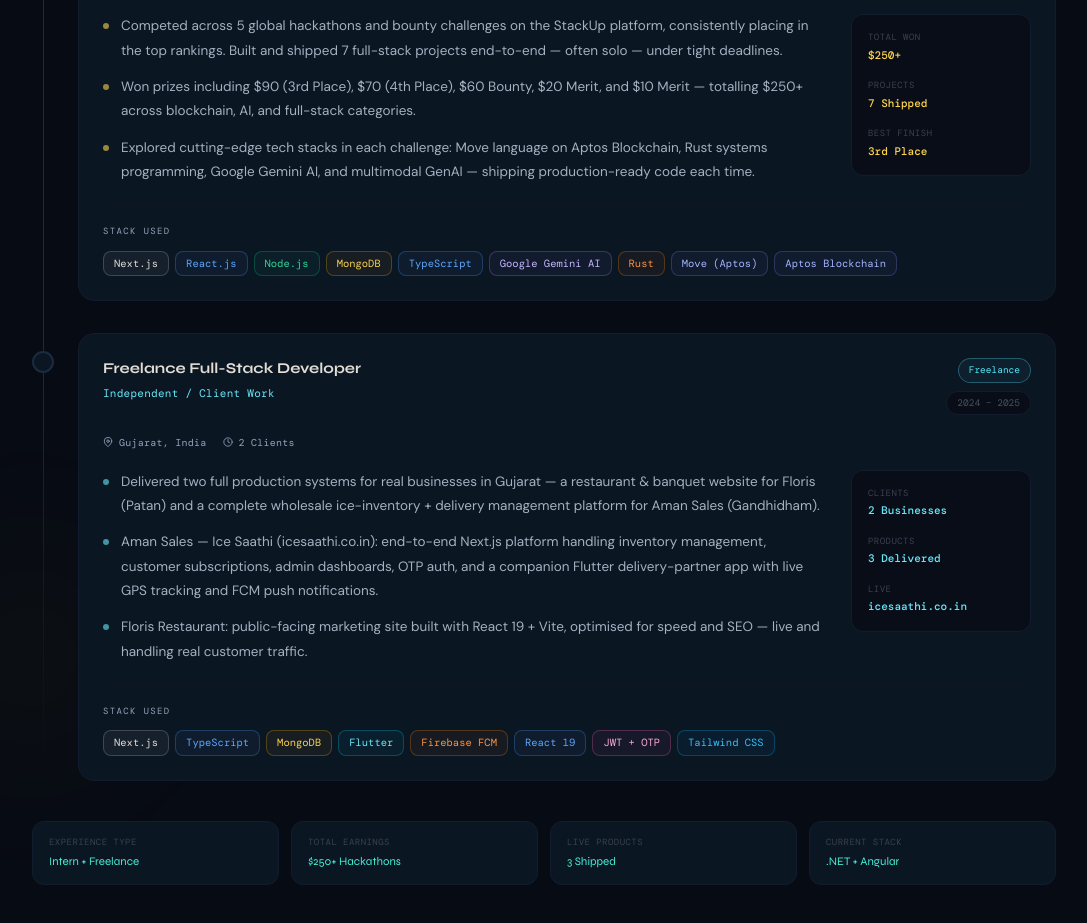
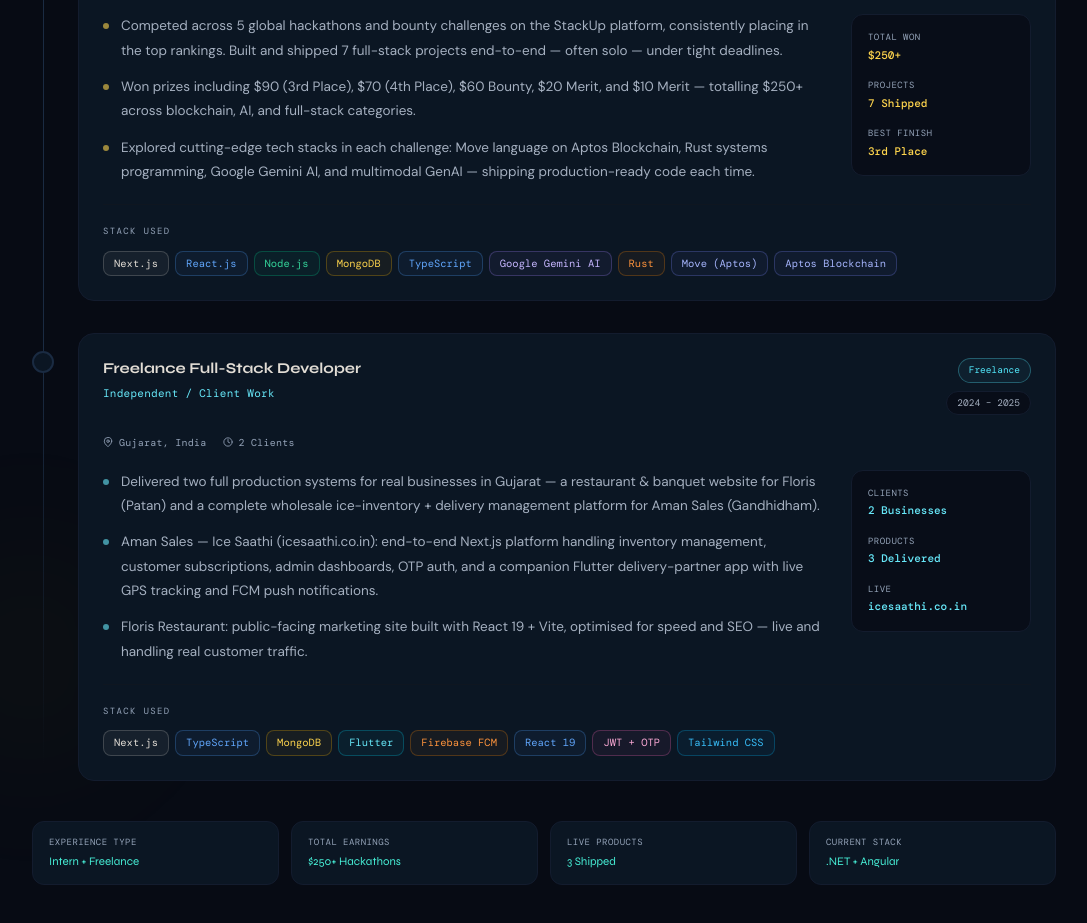
Before and after one commit to Nitrajsinh-Solanki/nitrajsinh-solanki-portfolio, a Next.js app in the folder nitrajsinh-solanki/: page / in a window 1280 px wide. Shown: the part 6740-7663 px from the top of the page, without its empty margins (96-1183 px from the left). Built offline with nearby package versions, Linux system fonts and the light colour scheme; no server answers; a web font is replaced by a local one.

Commit message:
Improve contrast of work history metadata

```diff
--- a/nitrajsinh-solanki/app/components/WorkHistory.tsx
+++ b/nitrajsinh-solanki/app/components/WorkHistory.tsx
@@ -323,7 +323,7 @@ export default function WorkHistory() {
                     >
                       {TYPE_LABEL[entry.type]}
                     </span>
-                    <span className="font-mono text-[9.5px] text-[#4A5060] border border-[#131C2E] bg-[#080D18] px-2.5 py-1 rounded-full">
+                    <span className="font-mono text-[9.5px] text-[#A5B0C0] border border-[#131C2E] bg-[#080D18] px-2.5 py-1 rounded-full">
                       {entry.period}
                     </span>
                   </div>
@@ -370,7 +370,7 @@ export default function WorkHistory() {
                   >
                     {entry.achievements.map((a) => (
                       <div key={a.label} className="flex flex-col gap-0.5">
-                        <span className="font-mono text-[9px] text-[#3A4050] uppercase tracking-wider">
+                        <span className="font-mono text-[9px] text-[#94A3B8] uppercase tracking-wider">
                           {a.label}
                         </span>
                         <span
@@ -421,7 +421,7 @@ export default function WorkHistory() {
               key={label}
               className="bg-[#0B1623] border border-[#131C2E] rounded-xl px-4 py-3.5 hover:border-teal-300/20 transition-colors duration-300"
             >
-              <p className="font-mono text-[9px] text-[#3A4050] uppercase tracking-wider mb-1">{label}</p>
+              <p className="font-mono text-[9px] text-[#94A3B8] uppercase tracking-wider mb-1">{label}</p>
               <p
                 className="font-mono text-[11.5px] text-teal-300 font-medium leading-snug"
                 style={{ fontFamily: "var(--syne-var)" }}
```
